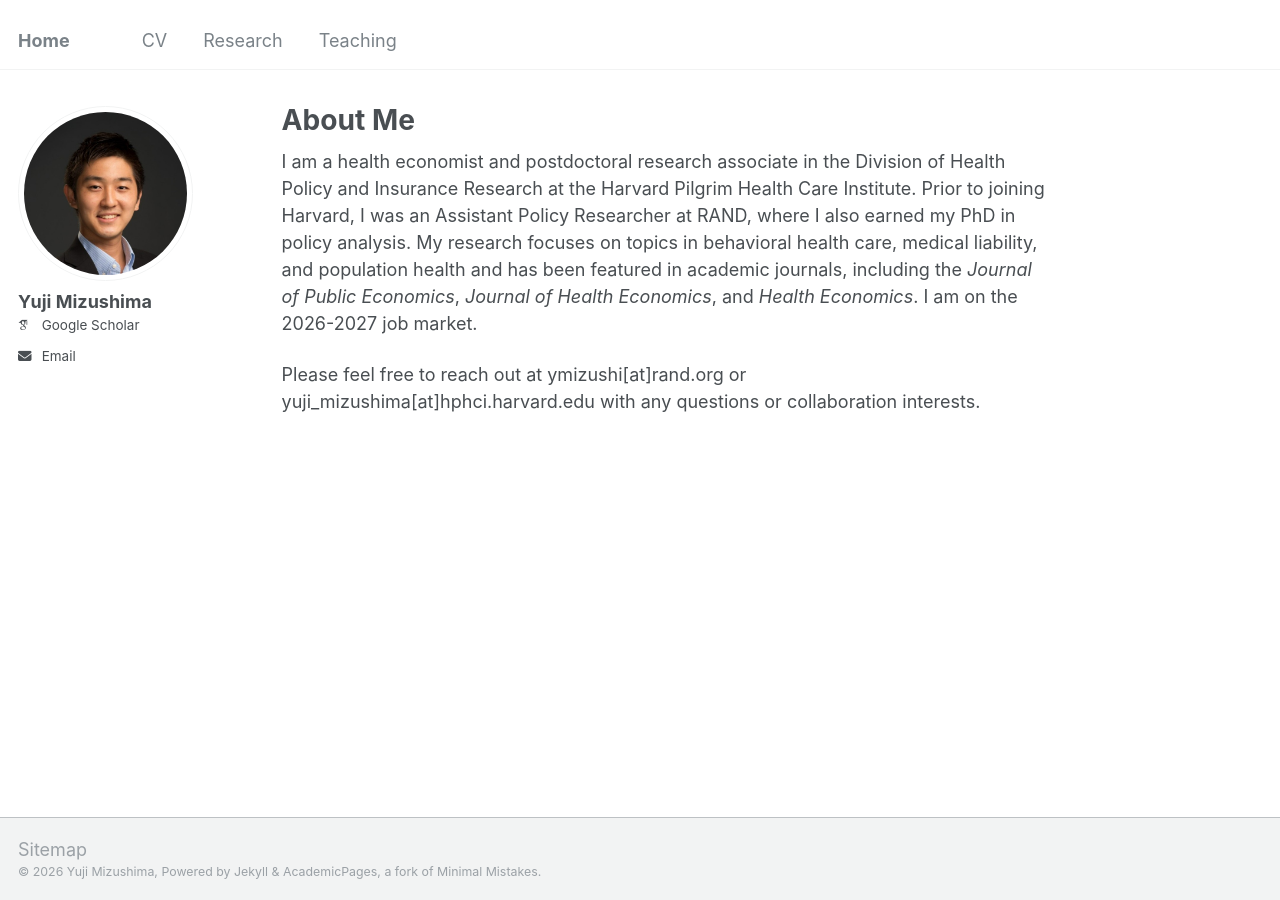
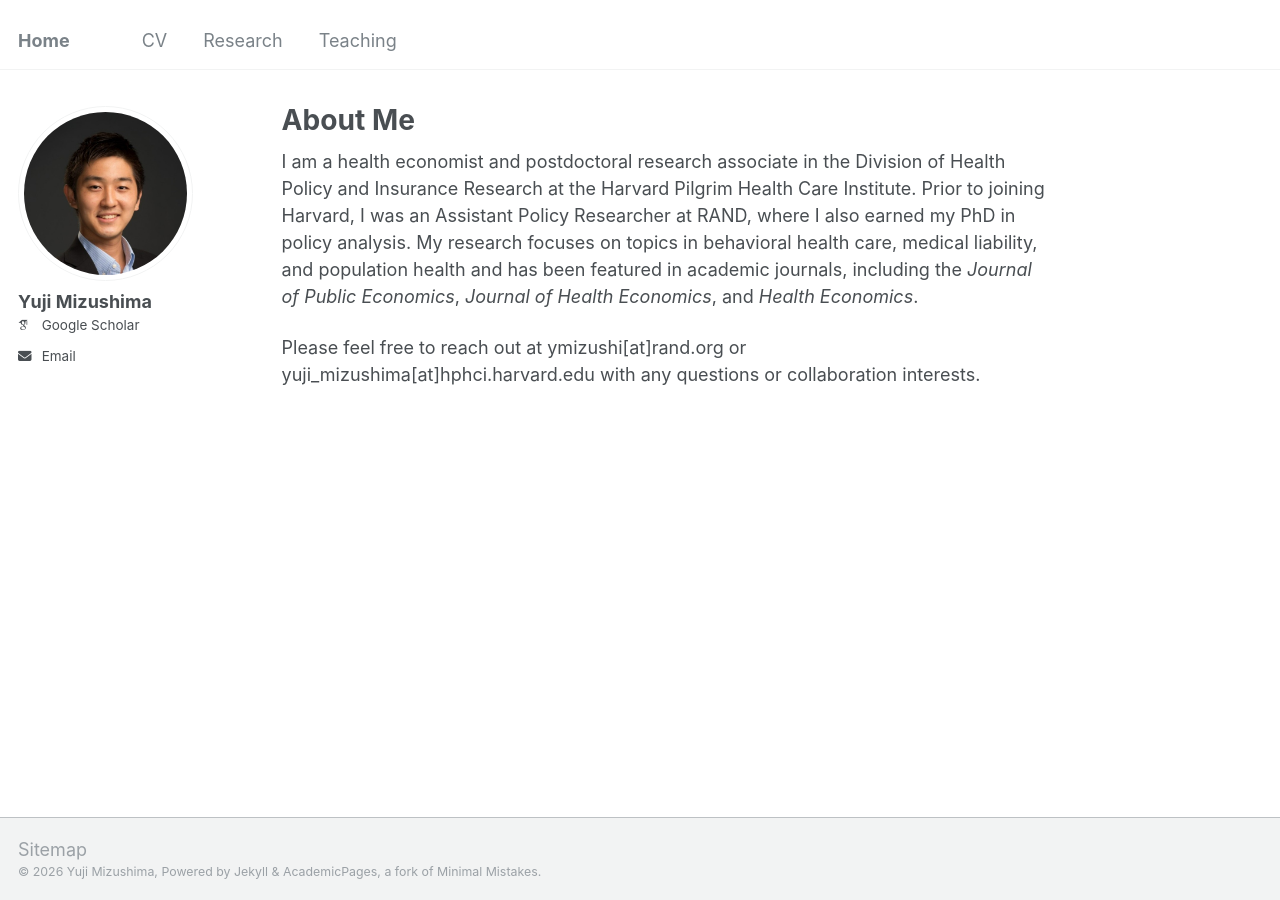
Before and after one commit to yujimizushima/yujimizushima.github.io, a Jekyll site: the page built from _pages/about.md, in a window 1280 px wide. Built offline with Jekyll 4.4.1, drawn with Linux system fonts in a browser that asks for light colours; some web fonts are replaced.

Commit message:
Update about.md

```diff
--- a/_pages/about.md
+++ b/_pages/about.md
@@ -7,6 +7,6 @@ redirect_from:
   - /about.html
 ---
 
-I am a health economist and postdoctoral research associate in the Division of Health Policy and Insurance Research at the Harvard Pilgrim Health Care Institute. Prior to joining Harvard, I was an Assistant Policy Researcher at RAND, where I also earned my PhD in policy analysis. My research focuses on topics in behavioral health care, medical liability, and population health and has been featured in academic journals, including the _Journal of Public Economics_, _Journal of Health Economics_, and _Health Economics_. I am on the 2026-2027 job market.
+I am a health economist and postdoctoral research associate in the Division of Health Policy and Insurance Research at the Harvard Pilgrim Health Care Institute. Prior to joining Harvard, I was an Assistant Policy Researcher at RAND, where I also earned my PhD in policy analysis. My research focuses on topics in behavioral health care, medical liability, and population health and has been featured in academic journals, including the _Journal of Public Economics_, _Journal of Health Economics_, and _Health Economics_.
 
 Please feel free to reach out at ymizushi[at]rand.org or yuji_mizushima[at]hphci.harvard.edu with any questions or collaboration interests.
```
